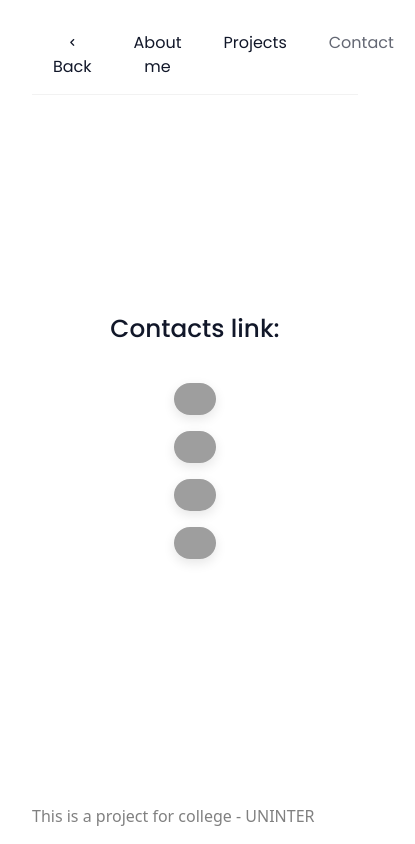
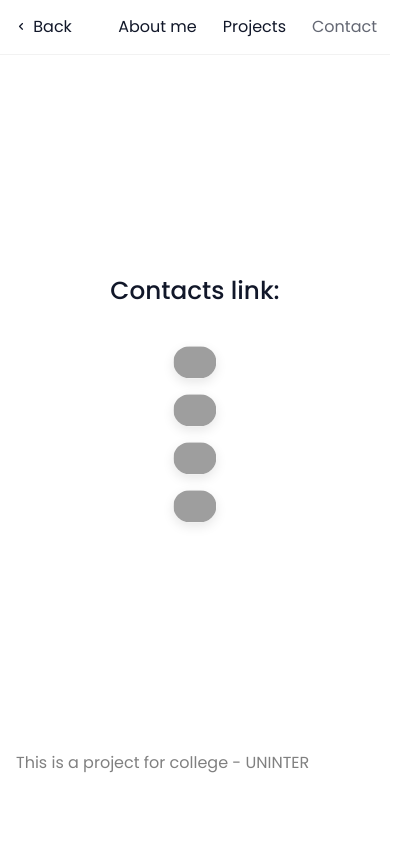
Before and after one commit to MateusRanzani/cv-mateus-ranzani, a website: page pages/contact.html in a window 390 px wide. Shown: the whole page, 415 px wide, since content can reach past the window. Drawn offline with nearby package versions, Linux system fonts and the light colour scheme; grey boxes are pictures that could not be loaded.

Commit message:
Update mobile

```diff
--- a/css/aboutMe.css
+++ b/css/aboutMe.css
@@ -1,21 +1,6 @@
 @import url("https://fonts.googleapis.com/css2?family=Lato:wght@300&family=Poppins:ital,wght@0,100;0,200;0,300;0,400;0,500;0,600;0,700;1,100;1,200;1,300;1,400;1,500;1,600;1,700&display=swap");
 
 @media only screen and (max-width: 699px) {
-
-  body {
-    overflow-x: hidden;
-    overflow-y: hidden;
-  }
-
-  header {
-    margin-top: 1rem !important;
-    margin-bottom: 0 !important;
-  }
-
-  p {
-    color: #111729;
-  }
-
   .buttonsHeader {
     display: flex;
     justify-content: center;
@@ -24,6 +9,11 @@
   }
   .resume-text {
     text-align: center;
+  }
+
+  .contentBody {
+    margin-top: -2rem;
+    padding: 2rem;
   }
 }
 
--- a/css/contact.css
+++ b/css/contact.css
@@ -1,46 +1,24 @@
 @import url("https://fonts.googleapis.com/css2?family=Lato:wght@300&family=Poppins:ital,wght@0,100;0,200;0,300;0,400;0,500;0,600;0,700;1,100;1,200;1,300;1,400;1,500;1,600;1,700&display=swap");
 
 @media only screen and (max-width: 699px) {
-  @keyframes lineInserted {
-    0% {
-      height: 2rem;
-    }
-    100% {
-      height: 2.2rem; /* your line height here */
-    }
-  }
-
-  body {
-    overflow-x: hidden;
-    overflow-y: hidden;
-  }
-
-  header {
-    margin-top: 1rem !important;
-    margin-bottom: 0 !important;
-  }
-  p {
-    color: #111729;
-  }
-
   .text_ {
     display: flex;
     justify-content: center;
     margin-bottom: 2rem;
   }
 
-  .centralizeMobile {
-    width: 100%;
-    height: 40%;
-    overflow: auto;
-    margin: auto;
+  .contentContainer {
+    margin: 0;
     position: absolute;
-    top: 0; left: 0; bottom: 0; right: 0;
+    top: 50%;
+    left: 50%;
+    -ms-transform: translate(-50%, -50%);
+    transform: translate(-50%, -50%);
 
   }
 
-  .container {
-    height: 80vh;
+  .content {
+    height: calc(100vh - 180px);
     position: relative;
   }
 
--- a/css/global.css
+++ b/css/global.css
@@ -7,12 +7,45 @@ h3 {
   color: #111729 !important;
 }
 
-div,h1,
+div,
+h1,
 h2,
-h3, footer, body {
+h3,
+footer,
+body {
   user-select: none;
 }
 
+@media only screen and (max-width: 699px) {
+  body {
+    font-family: "Poppins", sans-serif;
+    overflow-x: hidden;
+    overflow-y: auto;
+  }
+
+  header {
+    font-family: "Poppins", sans-serif;
+    margin-top: 0.5rem !important;
+    margin-bottom: 0 !important;
+  }
+
+  p {
+    font-family: "Poppins", sans-serif;
+    color: #111729;
+  }
+
+  .footer {
+    margin: 1rem;
+    color: gray !important;
+    user-select: none;
+  }
+
+  .buttonPattern {
+    margin-bottom: 0.5rem;
+  }
+}
+
+@media only screen and (min-width: 700px) {
   body {
     margin: 0;
     padding: 0rem 2rem 2rem 2rem;
@@ -35,6 +68,21 @@ header {
     bottom: 0;
   }
 
+  .buttonPattern {
+    margin-right: 0.5rem;
+  }
+}
+
+/*  */
+/*
+.footer {
+  color: gray !important;
+  user-select: none;
+  display: flex;
+  position: absolute;
+  bottom: 0;
+} */
+
 .buttonsHeader {
   border-bottom: 0.1px solid rgba(128, 128, 128, 0.1);
 }
--- a/css/index.css
+++ b/css/index.css
@@ -1,20 +1,6 @@
 @import url("https://fonts.googleapis.com/css2?family=Lato:wght@300&family=Poppins:ital,wght@0,100;0,200;0,300;0,400;0,500;0,600;0,700;1,100;1,200;1,300;1,400;1,500;1,600;1,700&display=swap");
 
 @media only screen and (max-width: 699px) {
-  body {
-    overflow-x: hidden;
-    overflow-y: hidden;
-  }
-
-  header {
-    margin-top: 1rem !important;
-    margin-bottom: 0 !important;
-  }
-
-  p {
-    color: #111729;
-  }
-
   .buttonsHeader {
     display: flex;
     justify-content: center;
@@ -28,6 +14,8 @@
 
   .title {
     margin-bottom: 0rem;
+    display: flex;
+    justify-content: center;
   }
 
   .textHi {
@@ -46,6 +34,11 @@
     color: #111729;
   }
 
+  .welcome {
+    display: flex;
+    justify-content: center;
+  }
+
   .subTitle {
     display: flex;
     justify-content: center;
@@ -54,6 +47,7 @@
 
   .myResume {
     width: 100%;
+    padding: 2rem;
     text-align: center;
     font-family: "Poppins", sans-serif;
     font-weight: 400;
@@ -65,7 +59,6 @@
 
   .imageSvg {
     margin-top: 1rem;
-    margin-bottom: 1rem;
     width: 18rem;
     position: relative;
     left: 50%;
@@ -73,7 +66,6 @@
     -ms-transform: translateX(-50%);
     transform: translateX(-50%);
   }
-
 }
 
 @media only screen and (min-width: 700px) {
--- a/pages/contact.html
+++ b/pages/contact.html
@@ -25,7 +25,7 @@
   <body>
     <header>
       <div class="buttonsHeader d-flex bd-highlight mb-3">
-        <div class="me-auto p-2 bd-highlight">
+        <div class="me-auto bd-highlight">
           <a href="/index.html">
             <button type="button" class="buttonPattern btn btn-ligh">
               <i class="uil uil-angle-left"></i>
@@ -33,21 +33,21 @@
             </button>
           </a>
         </div>
-        <div class="p-2 bd-highlight">
+        <div class="bd-highlight">
           <a href="aboutMe.html">
             <button type="button" class="buttonPattern btn btn-ligh">
               About me
             </button>
           </a>
         </div>
-        <div class="p-2 bd-highlight">
+        <div class="bd-highlight">
           <a href="projects.html">
             <button type="button" class="buttonPattern btn btn-ligh" src="">
               Projects
             </button>
           </a>
         </div>
-        <div class="p-2 bd-highlight">
+        <div class="bd-highlight">
           <button type="button" class="buttonPattern btn btn-ligh" disabled>
             Contact
           </button>
@@ -55,10 +55,9 @@
       </div>
     </header>
 
-    <div class="container">
-      <div class="centralizeMobile">
+    <div class="content">
+      <div class="contentContainer">
         <h2 class="text_">Contacts link:</h2>
-
         <div class="allContacts d-flex flex-column justify-content-center">
           <a
             class="contactsLink d-inline-flex p-2 bd-highlight"
```
Also changed, not shown: css/projects.css (+33 -0 lines), index.html (+9 -9 lines), pages/aboutMe.html (+10 -13 lines), pages/projects.html (+7 -5 lines). Lines whose indentation alone changed are shown as unchanged.
